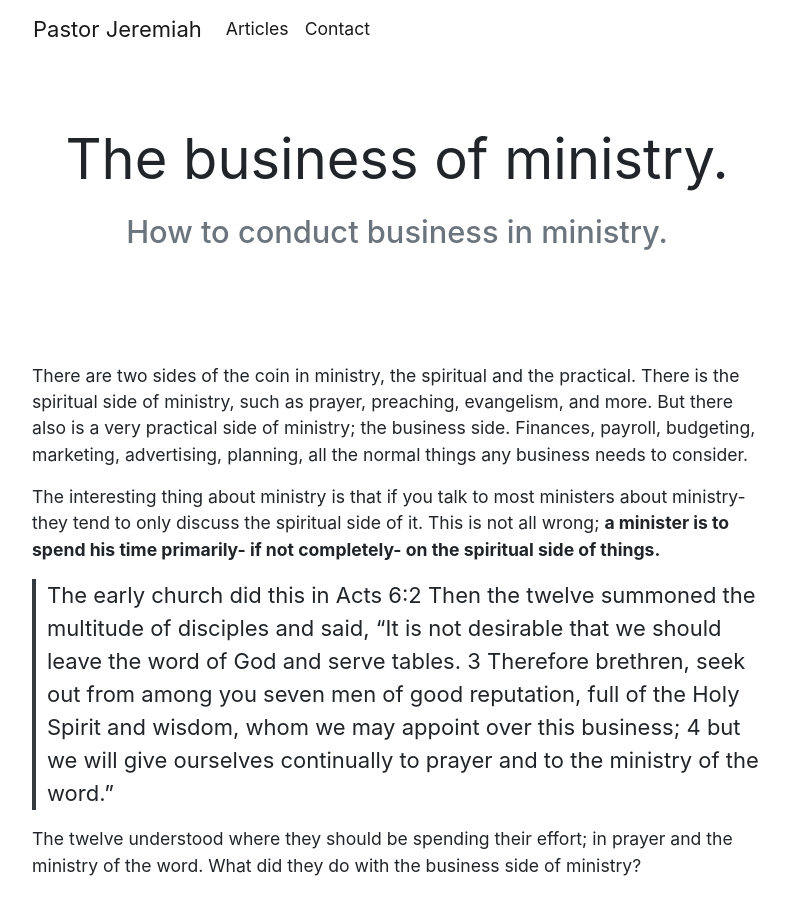
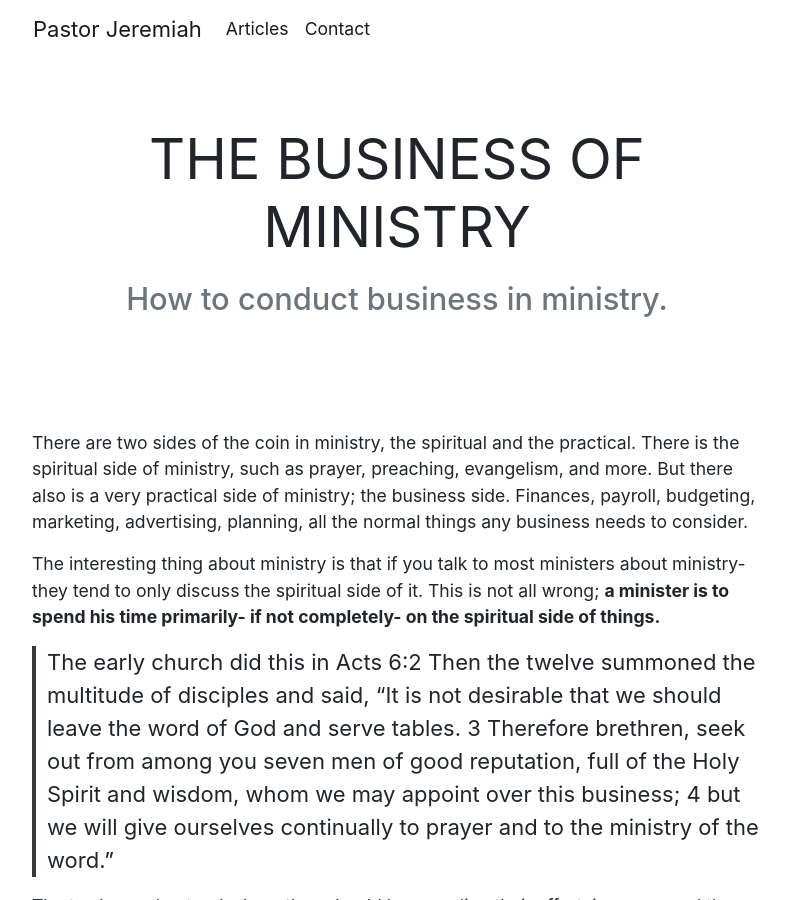
Before and after one commit to jmofyi/pastorjeremiah, a Jekyll site: the page built from _posts/2019-02-15-the-business-of-ministry.md, in a window 1280 px wide and 900 px high. Shown: the whole window, without its empty margins (243-1032 px from the left). Built offline with Jekyll 4.4.1, drawn with Linux system fonts in a browser that asks for light colours; part of the change alters nothing that is shown.

```diff
--- a/_posts/2019-02-15-the-business-of-ministry.md
+++ b/_posts/2019-02-15-the-business-of-ministry.md
@@ -1,11 +1,12 @@
 ---
-title: The business of ministry.
+title: THE BUSINESS OF MINISTRY
 description: How to conduct business in ministry.
 image: ''
 tags:
 - being called
-date: 2019-02-15 00:00:00 -0500
+date: 2019-02-15 05:00:00 +0000
 layout: post
+
 ---
 There are two sides of the coin in ministry, the spiritual and the practical. There is the spiritual side of ministry, such as prayer, preaching, evangelism, and more. But there also is a very practical side of ministry; the business side. Finances, payroll, budgeting, marketing, advertising, planning, all the normal things any business needs to consider.
 
```
